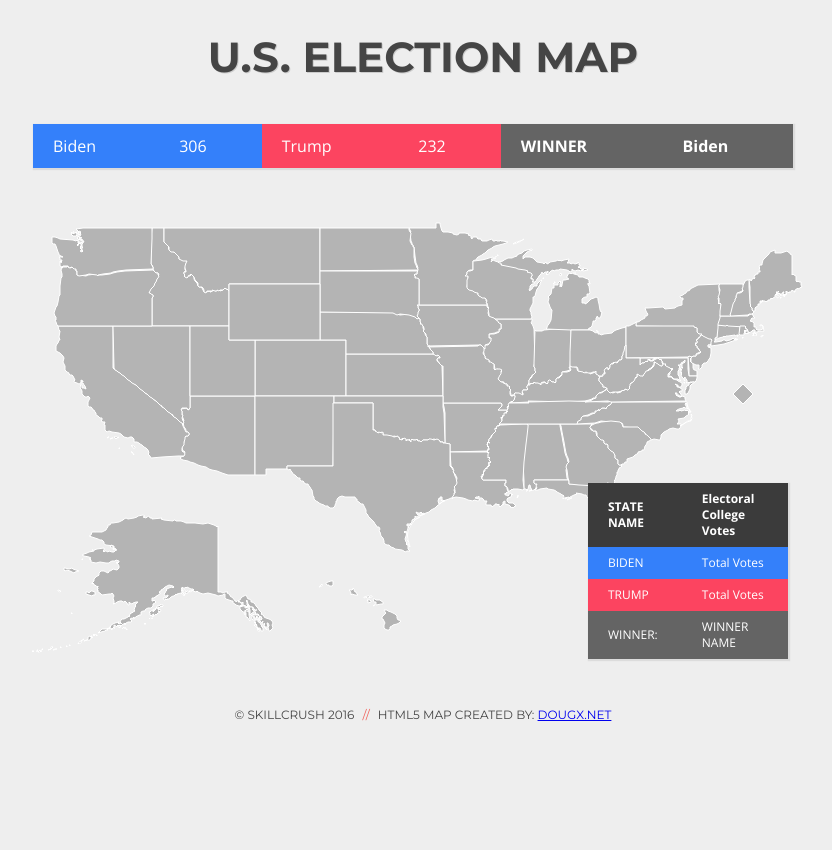
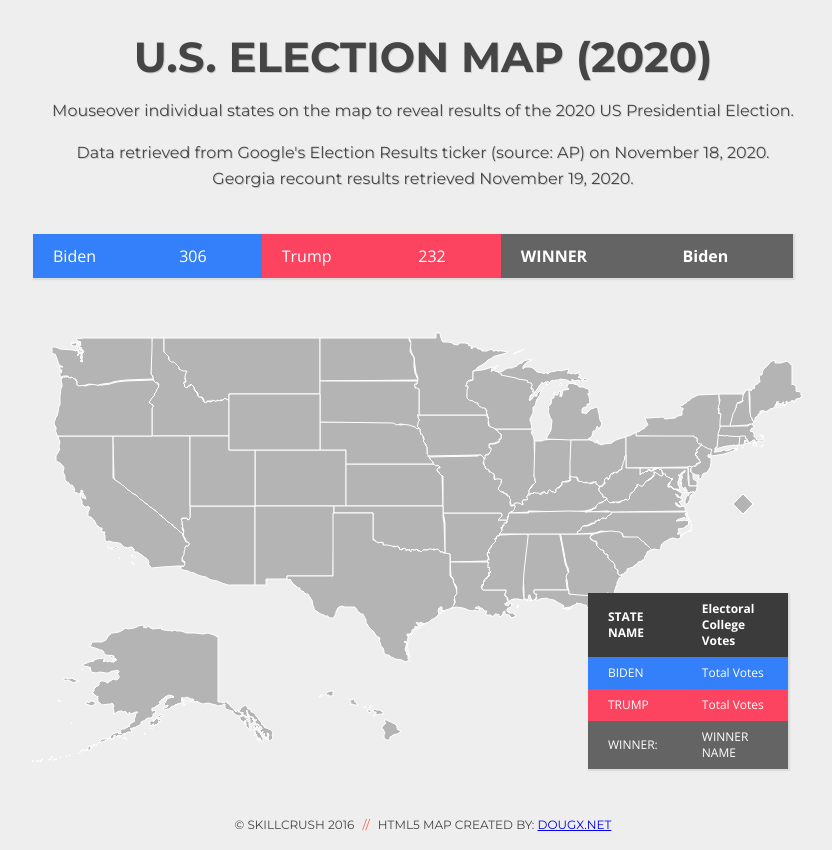
Before and after one commit to beverlywu/102-election-map, a plain HTML site: page index.html in a window 1280 px wide. Shown: the whole page, without its empty margins (217-1049 px from the left). Before the commit the page ends 800 px from the top, so only its background shows below. Drawn offline with nearby package versions, Linux system fonts and the light colour scheme.

Commit message:
Add instructions and note at top of page re: data source

```diff
--- a/index.html
+++ b/index.html
@@ -11,7 +11,9 @@
 <body onload="onLoad();">
 <div class="page">
     <header>
-        <h1>U.S. ELECTION MAP</h1>
+        <h1>U.S. ELECTION MAP (2020)</h1>
+				<p>Mouseover individual states on the map to reveal results of the 2020 US Presidential Election.</p>
+				<p>Data retrieved from Google's Election Results ticker (source: AP) on November 18, 2020. <br>Georgia recount results retrieved November 19, 2020.</p>
     </header>
 
     <div class="map-container">
--- a/style.css
+++ b/style.css
@@ -1,3 +1,7 @@
+p {
+	font-size: 16px;
+}
+
 .page {
   width: 80%;
   max-width: 960px;
```
